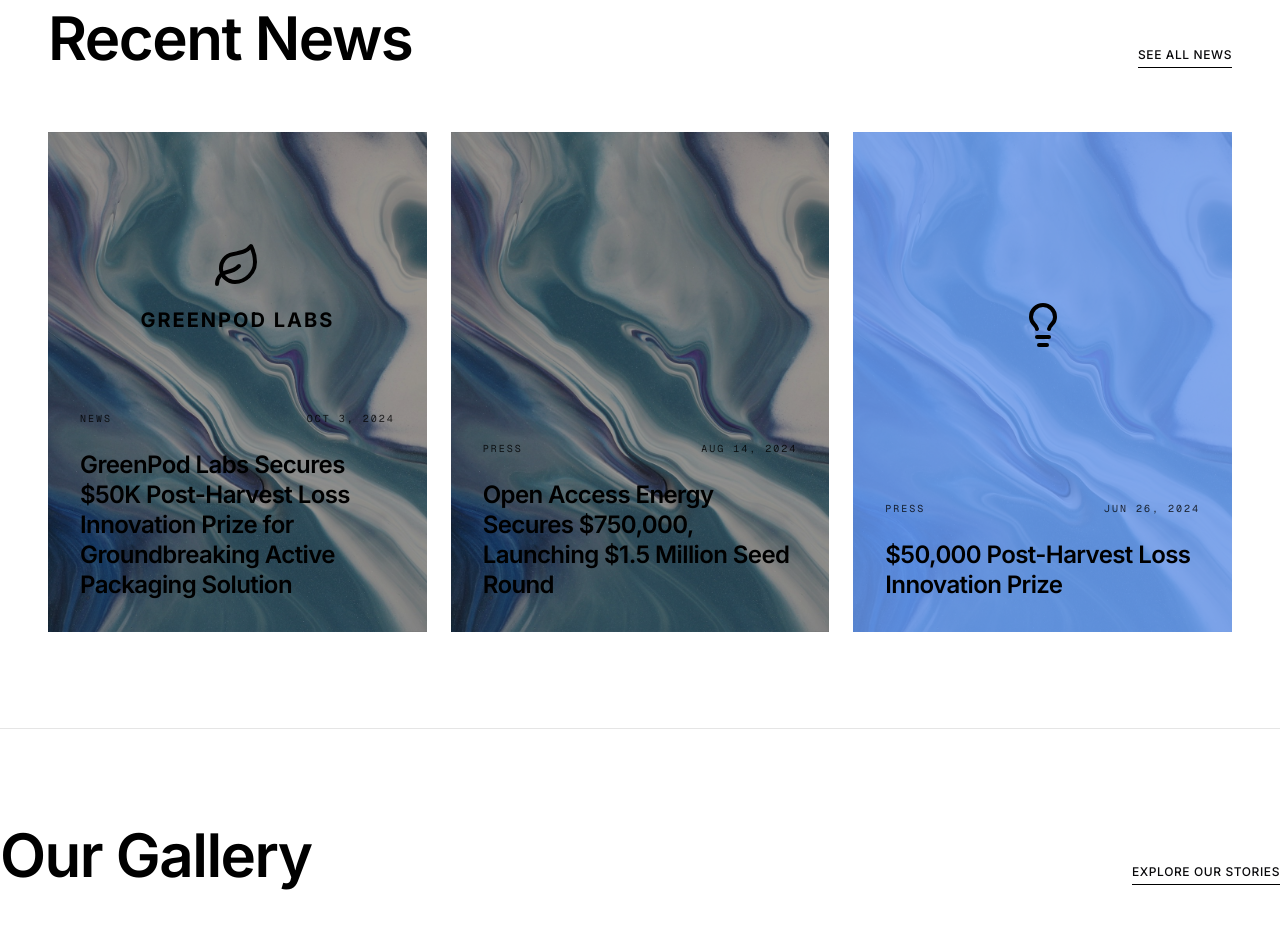
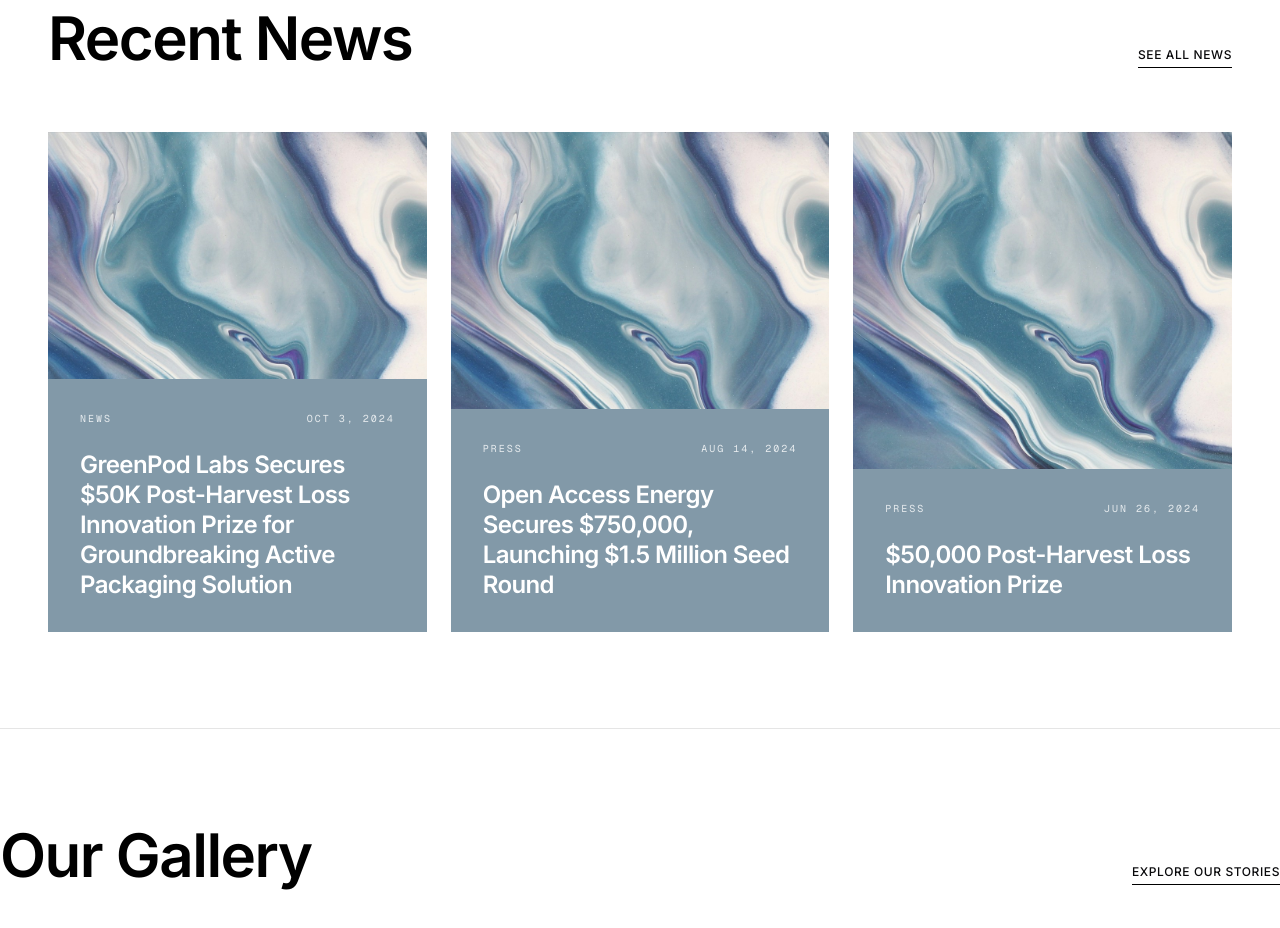
Before and after one commit to Radiant-Rise-Initiative/Radiant-Rise-Website, a Next.js app: page / in a window 1280 px wide. Shown: the part 6500-7428 px from the top of the page. Built offline with nearby package versions, Linux system fonts and the light colour scheme.

Commit message:
0.3.7 - Smart Color Palette Generator

```diff
--- a/components/layout/recent-news.tsx
+++ b/components/layout/recent-news.tsx
@@ -3,7 +3,6 @@
 import { useState } from "react";
 import Link from "next/link";
 import Image from "next/image";
-import { Lightbulb, Leaf } from "lucide-react";
 import { motion, useScroll, useMotionValueEvent } from "framer-motion";
 
 const newsItems = [
@@ -13,8 +12,6 @@ const newsItems = [
         date: "OCT 3, 2024",
         title: "GreenPod Labs Secures $50K Post-Harvest Loss Innovation Prize for Groundbreaking Active Packaging Solution",
         image: "/assets/branding/splash-image.jpg",
-        icon: <Leaf className="w-12 h-12 text-black" />,
-        logoText: "GREENPOD LABS",
     },
     {
         id: "openaccess",
@@ -22,8 +19,6 @@ const newsItems = [
         date: "AUG 14, 2024",
         title: "Open Access Energy Secures $750,000, Launching $1.5 Million Seed Round",
         image: "/assets/branding/splash-image.jpg",
-        overlayColor: "bg-black/40",
-        icon: null,
     },
     {
         id: "innovation",
@@ -31,10 +26,52 @@ const newsItems = [
         date: "JUN 26, 2024",
         title: "$50,000 Post-Harvest Loss Innovation Prize",
         image: "/assets/branding/splash-image.jpg",
-        overlayColor: "bg-[#6495ED]/80", // Muted Blue
-        icon: <Lightbulb className="w-12 h-12 text-black font-bold" />,
     },
 ];
+
+import { useEffect } from "react";
+
+function NewsItemContent({ item }: { item: typeof newsItems[0] }) {
+    const [bgColor, setBgColor] = useState("rgba(0,0,0,0.6)");
+
+    useEffect(() => {
+        const img = new window.Image();
+        img.crossOrigin = "anonymous";
+        img.src = item.image;
+        img.onload = () => {
+            const canvas = document.createElement('canvas');
+            const ctx = canvas.getContext('2d');
+            if (!ctx) return;
+            canvas.width = 1;
+            canvas.height = 1;
+            ctx.drawImage(img, 0, 0, 1, 1);
+            const [r, g, b] = ctx.getImageData(0, 0, 1, 1).data;
+            // Slightly darken/mute the color for a more premium feel if it's too bright
+            setBgColor(`rgb(${r}, ${g}, ${b})`);
+        };
+    }, [item.image]);
+
+    return (
+        <div className="relative h-full flex flex-col justify-end">
+            <div
+                className="p-8 transition-colors duration-500"
+                style={{ backgroundColor: bgColor }}
+            >
+                <div className="flex justify-between items-center mb-6">
+                    <span className="text-[10px] font-mono tracking-[0.2em] text-white/80 uppercase">
+                        {item.category}
+                    </span>
+                    <span className="text-[10px] font-mono tracking-[0.2em] text-white/80 uppercase">
+                        {item.date}
+                    </span>
+                </div>
+                <h3 className="text-2xl font-semibold text-white leading-tight tracking-tight">
+                    {item.title}
+                </h3>
+            </div>
+        </div>
+    );
+}
 
 export function RecentNews() {
     const [scrollDirection, setScrollDirection] = useState<"down" | "up">("down");
@@ -111,40 +148,7 @@ export function RecentNews() {
                                     className="object-cover transition-transform duration-700 group-hover:scale-105"
                                 />
 
-                                {/* Color Overlay */}
-                                <div className={`absolute inset-0 transition-opacity duration-300 ${item.overlayColor || 'bg-black/40'}`} />
-
-                                {/* Content */}
-                                <div className="relative h-full p-8 flex flex-col">
-                                    {/* Top Icon/Logo */}
-                                    <div className="flex-1 flex flex-col items-center justify-center">
-                                        {item.icon && (
-                                            <div className="mb-4">
-                                                {item.icon}
-                                            </div>
-                                        )}
-                                        {item.logoText && (
-                                            <p className="text-xl font-bold tracking-widest text-black">
-                                                {item.logoText}
-                                            </p>
-                                        )}
-                                    </div>
-
-                                    {/* Bottom Meta & Title */}
-                                    <div className="mt-auto">
-                                        <div className="flex justify-between items-center mb-6">
-                                            <span className="text-[10px] font-mono tracking-[0.2em] text-black/80 uppercase">
-                                                {item.category}
-                                            </span>
-                                            <span className="text-[10px] font-mono tracking-[0.2em] text-black/80 uppercase">
-                                                {item.date}
-                                            </span>
-                                        </div>
-                                        <h3 className="text-2xl font-semibold text-black leading-tight tracking-tight">
-                                            {item.title}
-                                        </h3>
-                                    </div>
-                                </div>
+                                <NewsItemContent item={item} />
                             </Link>
                         </motion.div>
                     ))}
```
